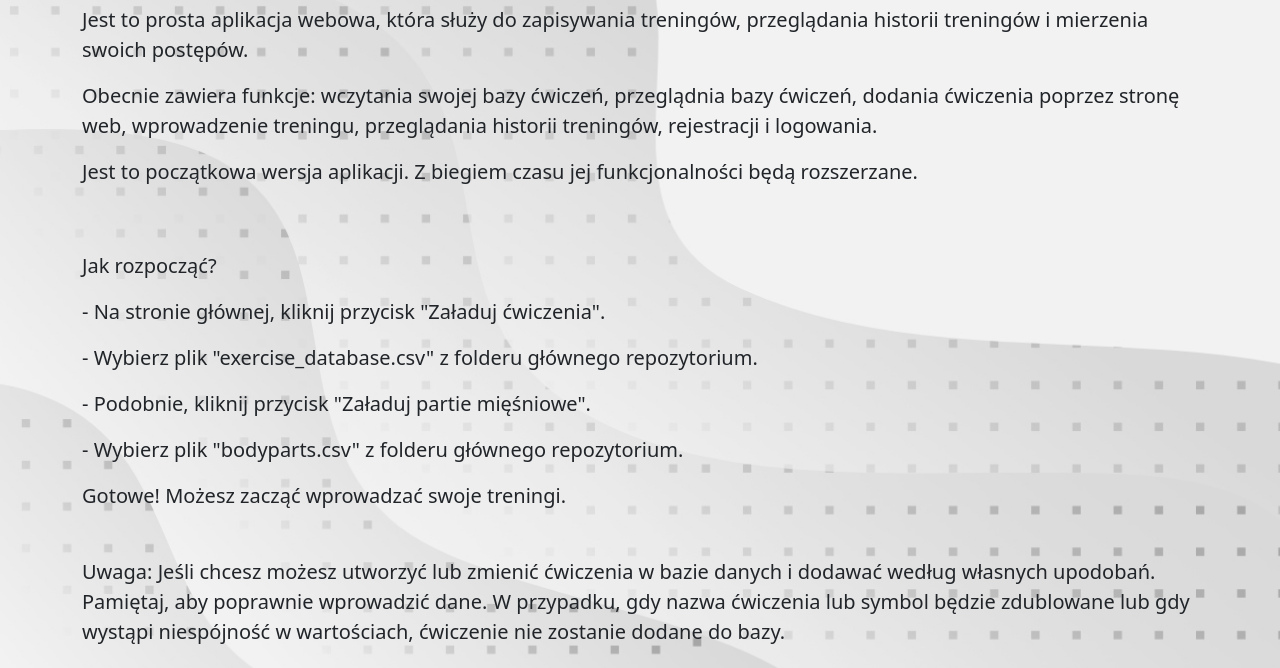
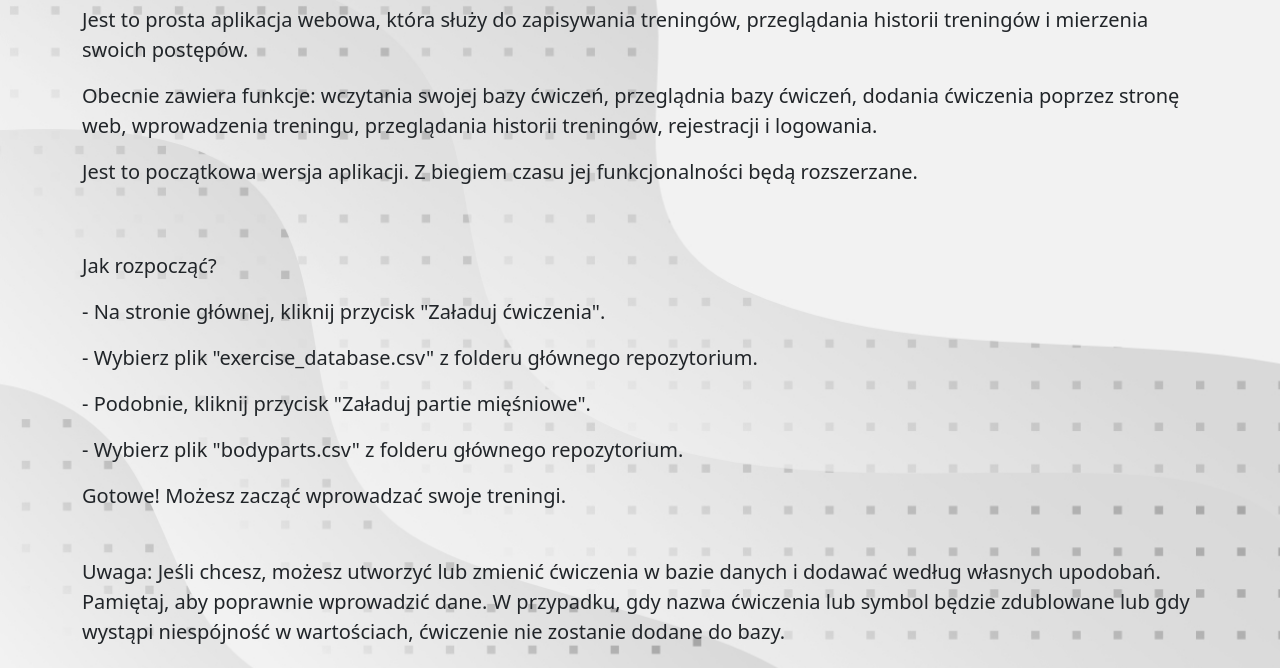
Before and after one commit to Nedved942/LoveFitLife-Aplikacja-do-zapisywania-treningow, a Flask app: page / in a window 1280 px wide. Shown: the part 161-829 px from the top of the page. Run offline with Flask 3, Linux system fonts and the light colour scheme.

Commit message:
Poprawienie drobnych literówek

```diff
--- a/templates/index.html
+++ b/templates/index.html
@@ -8,7 +8,7 @@
 
     <div class="fs-5">
         <p>Jest to prosta aplikacja webowa, która służy do zapisywania treningów, przeglądania historii treningów i mierzenia swoich postępów.</p>
-        <p>Obecnie zawiera funkcje: wczytania swojej bazy ćwiczeń, przeglądnia bazy ćwiczeń, dodania ćwiczenia poprzez stronę web, wprowadzenie treningu, przeglądania historii treningów, rejestracji i logowania.</p>
+        <p>Obecnie zawiera funkcje: wczytania swojej bazy ćwiczeń, przeglądnia bazy ćwiczeń, dodania ćwiczenia poprzez stronę web, wprowadzenia treningu, przeglądania historii treningów, rejestracji i logowania.</p>
         <p>Jest to początkowa wersja aplikacji. Z biegiem czasu jej funkcjonalności będą rozszerzane.</p>
     </div>
     <br><br>
@@ -20,7 +20,7 @@
         <p>- Podobnie, kliknij przycisk "Załaduj partie mięśniowe".</p>
         <p>- Wybierz plik "bodyparts.csv" z folderu głównego repozytorium.</p>
         <p>Gotowe! Możesz zacząć wprowadzać swoje treningi.</p><br>
-        <p>Uwaga: Jeśli chcesz możesz utworzyć lub zmienić ćwiczenia w bazie danych i dodawać według własnych upodobań. Pamiętaj, aby poprawnie wprowadzić dane. W przypadku, gdy nazwa ćwiczenia lub symbol będzie zdublowane lub gdy wystąpi niespójność w wartościach, ćwiczenie nie zostanie dodane do bazy.</p>
+        <p>Uwaga: Jeśli chcesz, możesz utworzyć lub zmienić ćwiczenia w bazie danych i dodawać według własnych upodobań. Pamiętaj, aby poprawnie wprowadzić dane. W przypadku, gdy nazwa ćwiczenia lub symbol będzie zdublowane lub gdy wystąpi niespójność w wartościach, ćwiczenie nie zostanie dodane do bazy.</p>
     </div>
     <br>
 
```
